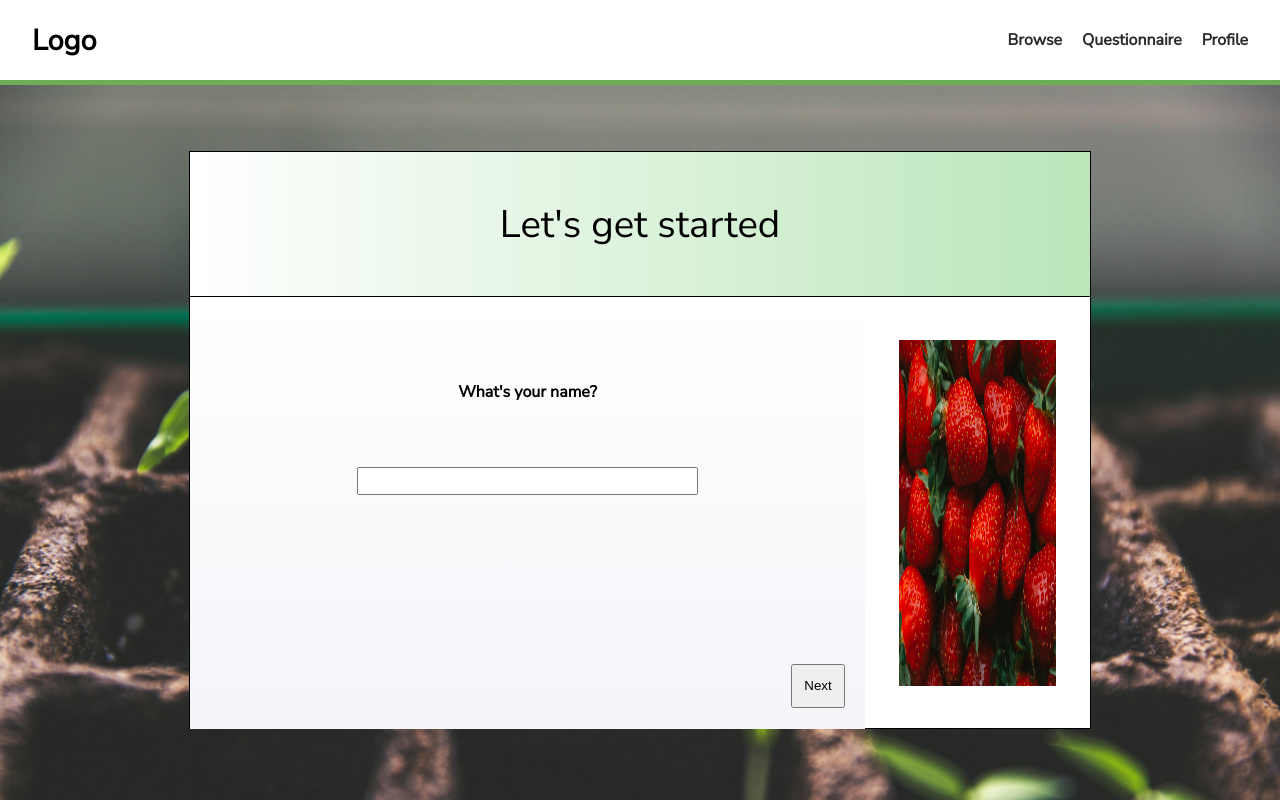
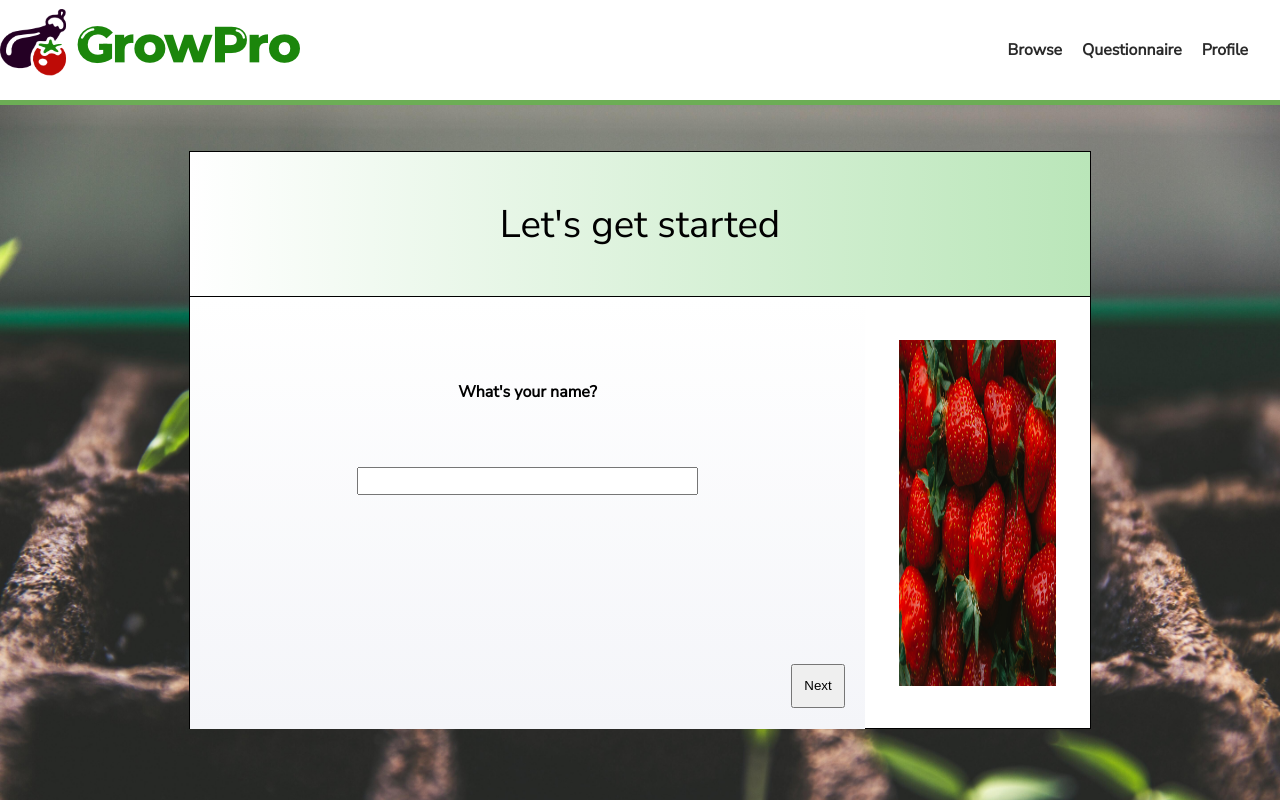
Before and after one commit to SchoolOfCode/w15_collaborative-react-project-fruit-veggie-grow-pro-team-i, a React (Create React App) app in the folder veggie_fruit_growpros/: page / in a window 1280 px wide. Built offline with nearby package versions, Linux system fonts and the light colour scheme.

Commit message:
Added logo to nav bar

```diff
--- a/veggie_fruit_growpros/src/components/NavigationBar/Navbar.css
+++ b/veggie_fruit_growpros/src/components/NavigationBar/Navbar.css
@@ -8,7 +8,7 @@
     display: flex;
     background-color: white;
     width: 100%;
-    height: 80px;
+    height: 100px;
     border-bottom: solid thick #6cad55;
     justify-content: center;
     justify-content: space-between;
--- a/veggie_fruit_growpros/src/components/NavigationBar/Navbar.js
+++ b/veggie_fruit_growpros/src/components/NavigationBar/Navbar.js
@@ -1,5 +1,6 @@
 import { MenuItems } from "./MenuItems"
 import './Navbar.css'
+import Logo from "../images/nav-logo.png"
 
 
 const Navbar = ({changePageFunction}) => {
@@ -7,7 +8,7 @@ const Navbar = ({changePageFunction}) => {
         <>
         <header className="Nav-Container">
         <nav className="NavbarItems">
-            <h1 className="navbar-logo">Logo</h1>
+            <img src={Logo} alt="Growpro logo"></img>
             <ul className="nav-menu">
                 {MenuItems.map((item, index) => {
                     return (
```
Also changed, not shown: veggie_fruit_growpros/src/components/images/nav-logo.png (added), veggie_fruit_growpros/src/components/images/profile.png (deleted).
